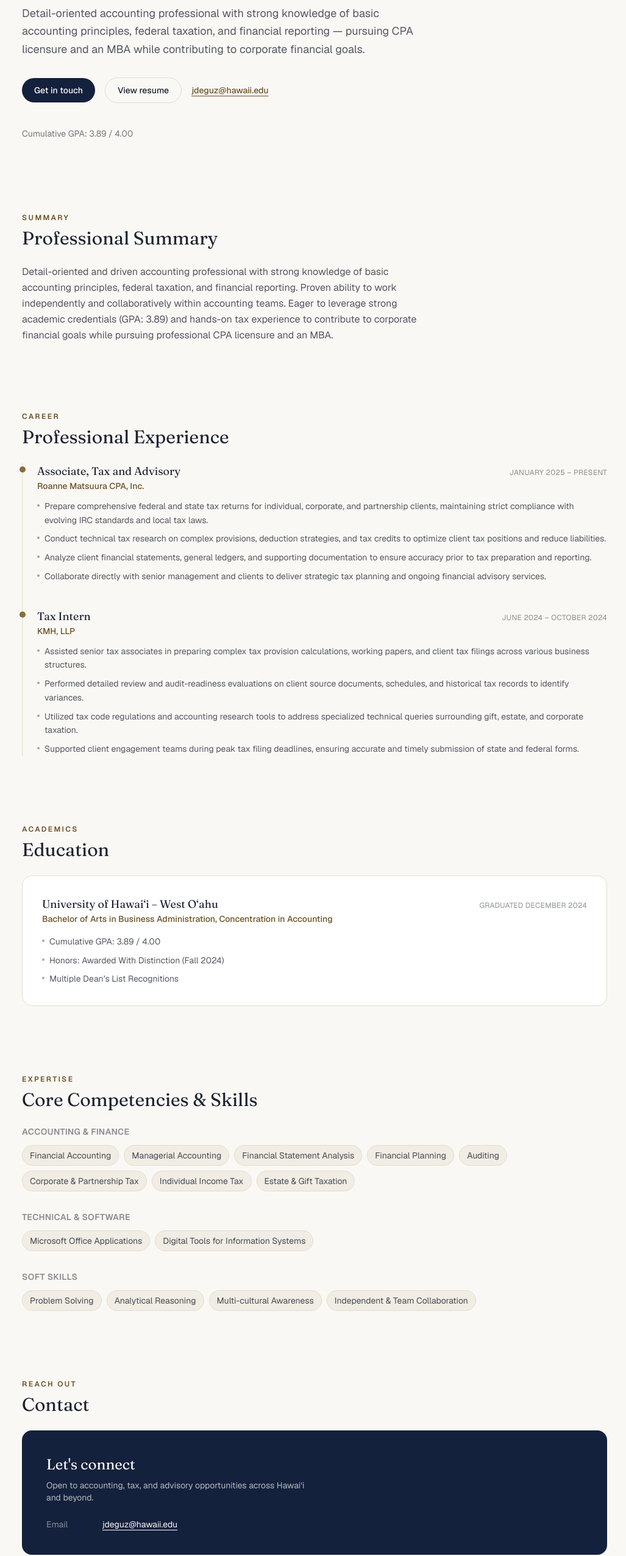
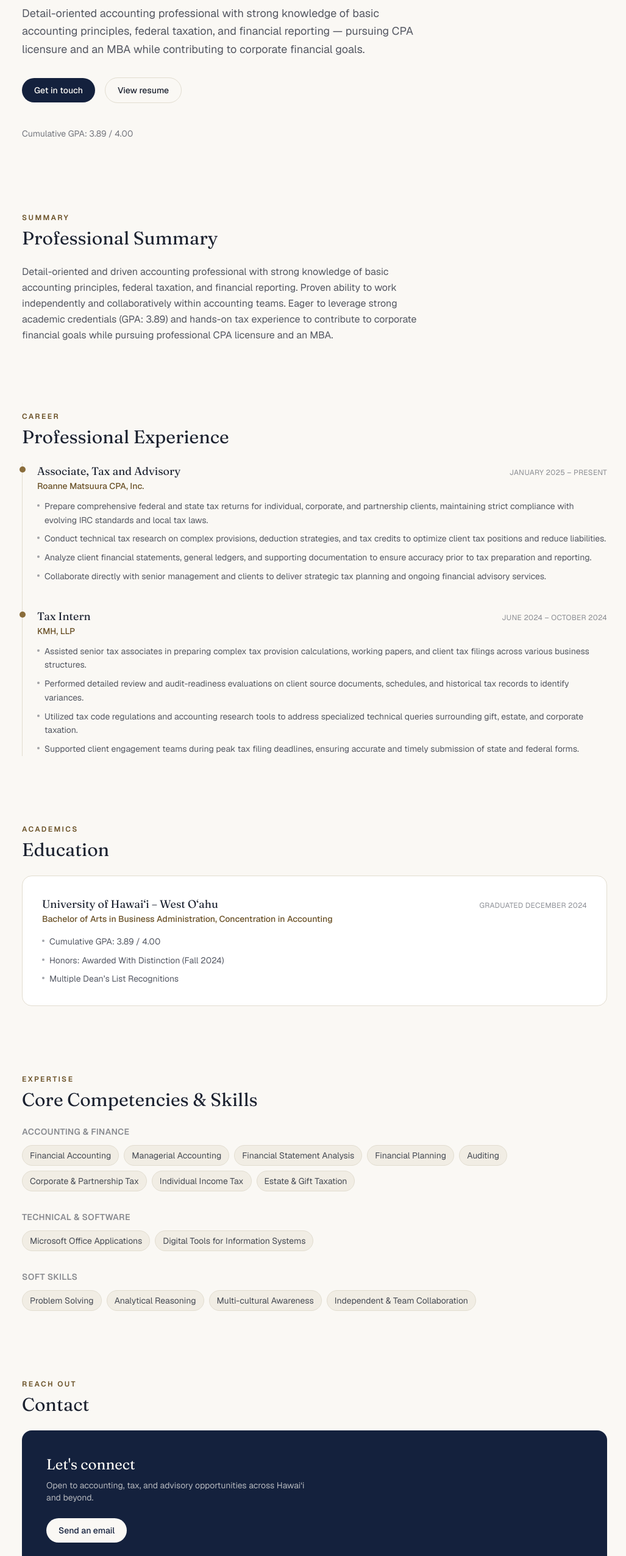
Before and after one commit to bluisidro/jean-dguz-portfolio, a Next.js app: page / in a window 1280 px wide. Shown: the part 234-2786 px from the top of the page at 61% size, without its empty margins (124-1151 px from the left). Built offline with nearby package versions, Linux system fonts and the light colour scheme.

Commit message:
Hide raw email address in hero and contact sections
Contact actions remain functional mailto links/buttons,
just without displaying the address as plain text.

Co-Authored-By: Claude Sonnet 5 <noreply@anthropic.com>

```diff
--- a/src/components/Contact.tsx
+++ b/src/components/Contact.tsx
@@ -1,7 +1,3 @@
-const items = [
-  { label: "Email", value: "jdeguz@hawaii.edu", href: "mailto:jdeguz@hawaii.edu" },
-];
-
 export default function Contact() {
   return (
     <div className="rounded-2xl bg-navy px-6 py-10 text-background sm:px-10">
@@ -10,22 +6,12 @@ export default function Contact() {
         Open to accounting, tax, and advisory opportunities across Hawai&#8216;i
         and beyond.
       </p>
-      <ul className="mt-6 space-y-3 text-sm">
-        {items.map((item) => (
-          <li key={item.label} className="flex gap-3">
-            <span className="w-20 shrink-0 text-background/50">
-              {item.label}
-            </span>
-            {item.href ? (
-              <a href={item.href} className="underline underline-offset-4 hover:text-accent">
-                {item.value}
-              </a>
-            ) : (
-              <span>{item.value}</span>
-            )}
-          </li>
-        ))}
-      </ul>
+      <a
+        href="mailto:jdeguz@hawaii.edu"
+        className="mt-6 inline-block rounded-full bg-background px-5 py-2.5 text-sm font-medium text-navy transition-opacity hover:opacity-90"
+      >
+        Send an email
+      </a>
     </div>
   );
 }
--- a/src/components/Hero.tsx
+++ b/src/components/Hero.tsx
@@ -42,12 +42,6 @@ export default function Hero() {
         >
           View resume
         </a>
-        <a
-          href="mailto:jdeguz@hawaii.edu"
-          className="text-sm font-medium text-accent-strong underline underline-offset-4"
-        >
-          jdeguz@hawaii.edu
-        </a>
       </div>
       <dl className="mt-10 text-sm text-foreground/60">
         <div>
```
